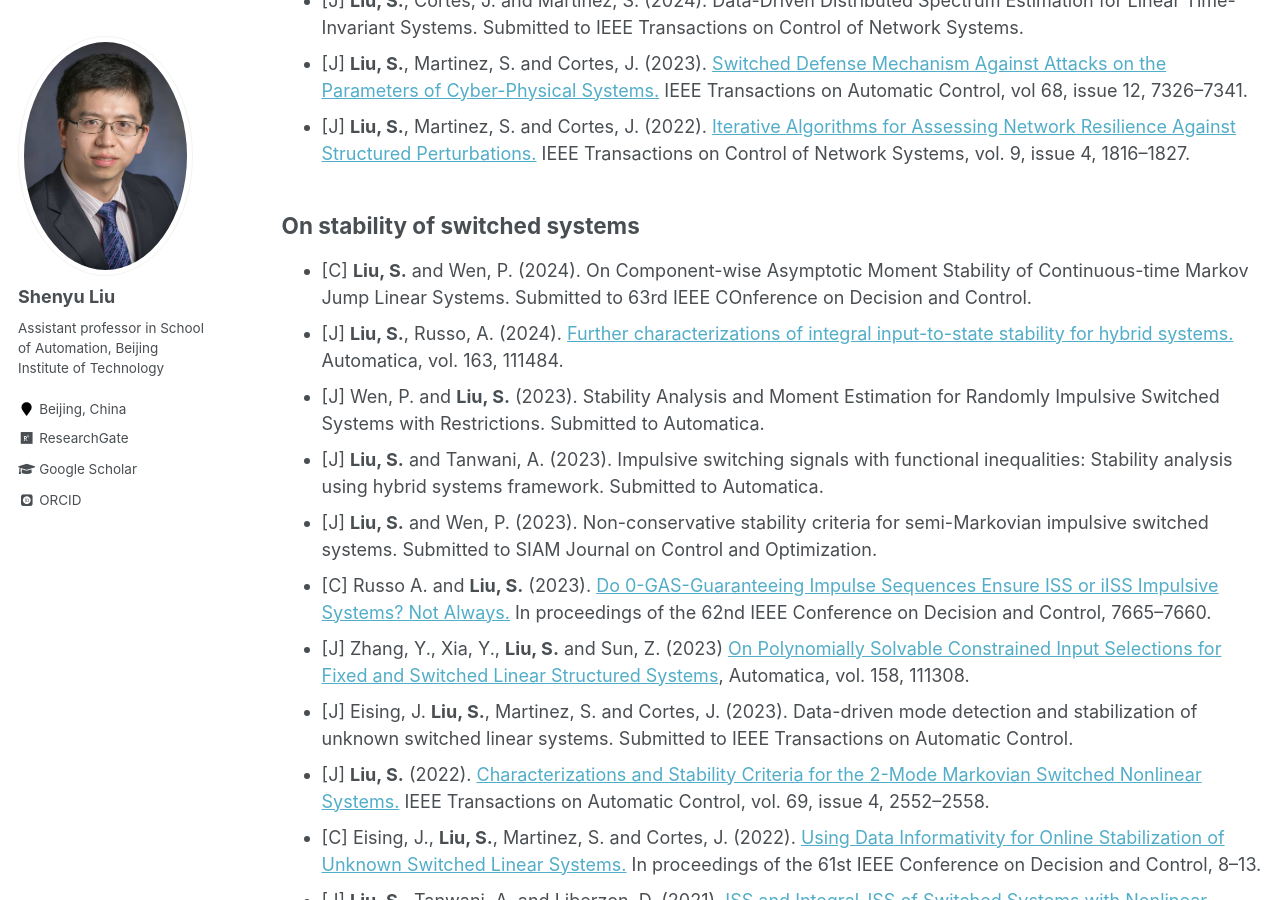
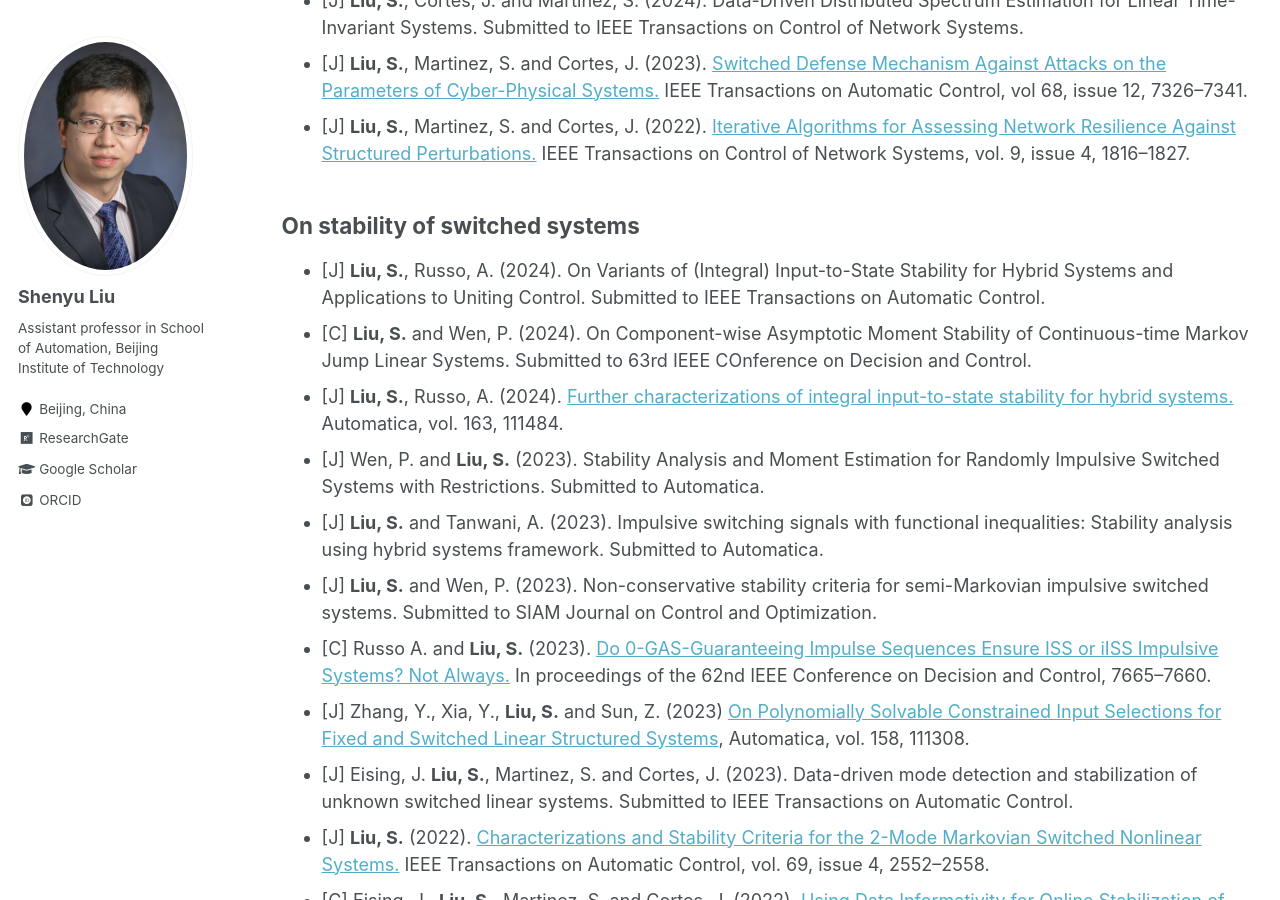
Before and after one commit to Shenyu-Liu/Shenyu-Liu.github.io, a Jekyll site: the page built from _pages/publications.md, in a window 1280 px wide and 900 px high, scrolled down 408 px. Built offline with Jekyll 4.4.1, drawn with Linux system fonts in a browser that asks for light colours; some web fonts are replaced.

Commit message:
Update publications.md

```diff
--- a/_pages/publications.md
+++ b/_pages/publications.md
@@ -20,6 +20,7 @@ On resilient network
 
 On stability of switched systems
 ------
+* [J] <strong>Liu, S.</strong>, Russo, A. (2024). On Variants of (Integral) Input-to-State Stability for Hybrid Systems and Applications to Uniting Control. Submitted to IEEE Transactions on Automatic Control.
 * [C] <strong> Liu, S.</strong> and Wen, P. (2024). On Component-wise Asymptotic Moment Stability of Continuous-time Markov Jump Linear Systems. Submitted to 63rd IEEE COnference on Decision and Control.
 * [J] <strong>Liu, S.</strong>, Russo, A. (2024). <a href="https://www.sciencedirect.com/science/article/pii/S0005109823006532">Further characterizations of integral input-to-state stability for hybrid systems.</a> Automatica, vol. 163, 111484.
 * [J] Wen, P. and <strong>Liu, S.</strong> (2023). Stability Analysis and Moment Estimation for Randomly Impulsive Switched Systems with Restrictions. Submitted to Automatica.
```
